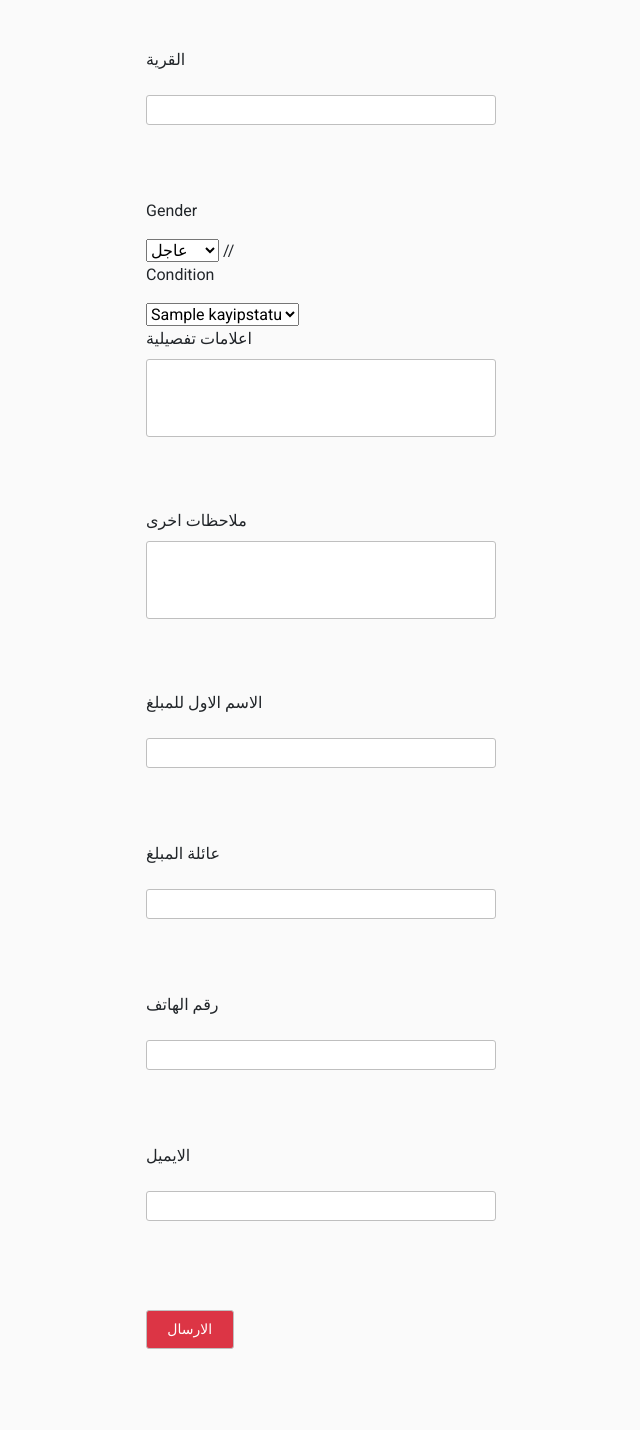
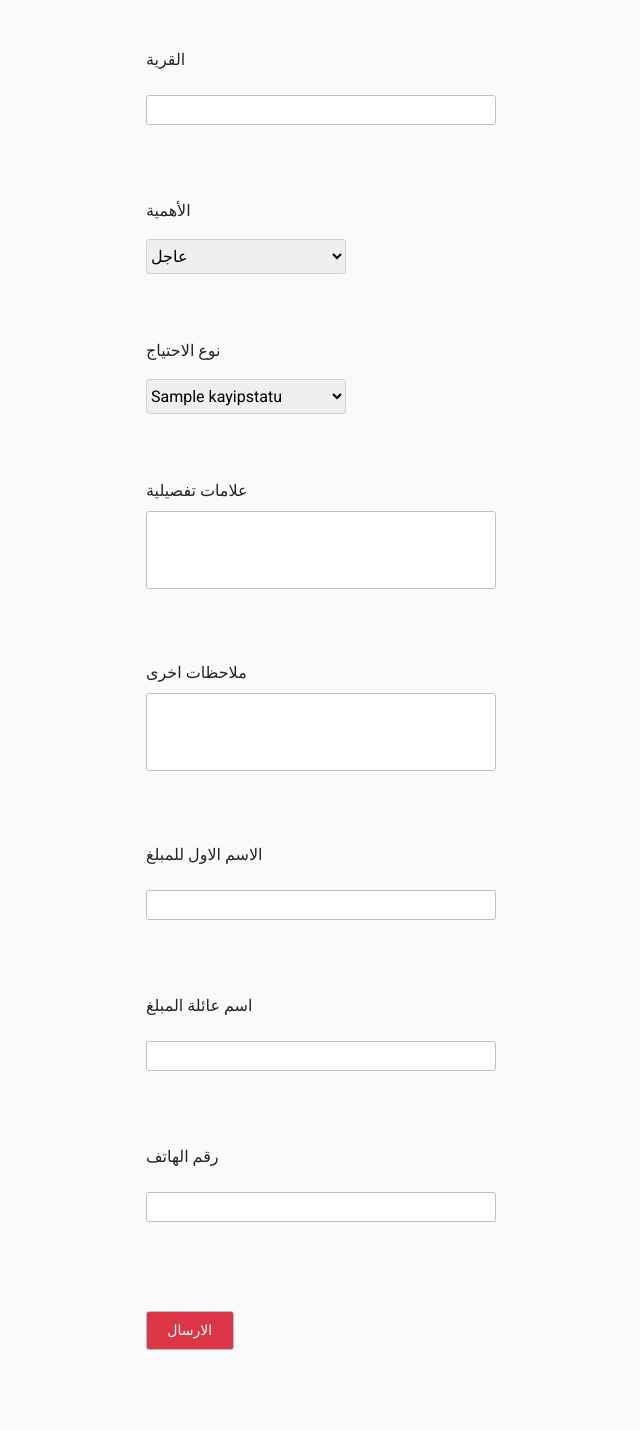
Before and after one commit to tarifkhashaneh/need-gap, a Django app: page /genelform in a window 1280 px wide. Shown: the part 686-2116 px from the top of the page, without its empty margins (319-959 px from the left). Before the commit the page ends 2035 px from the top, so only its background shows below. Run offline with Django 3.2, Linux system fonts and the light colour scheme; tables that the repository leaves empty hold one stand-in row (values such as "Sample post"); data that the repository does not hold is empty; some libraries are stand-ins or nearby versions.

Commit message:
Update generalformdata.html

```diff
--- a/templates/generalformdata.html
+++ b/templates/generalformdata.html
@@ -62,18 +62,19 @@
 
                 <label for="lname">القرية</label><br>
                 <input type="text" name="age"><br><br>
-                <p>Gender</p>
+
+                <p>الأهمية</p>
                 <div>
-                    <select class="الأهمية " name="gender" aria-labelledby="dropdownMenu2">
+                    <select class="gender" name="gender" aria-labelledby="dropdownMenu2">
                         <option value="M" type="button">عاجل</option>
                         <option value="F" type="button">ضروري</option>
                     </select>
-               // </div>
+                </div>
 
 
-                <p>Condition</p>
+                <p>نوع الاحتياج</p>
                 <div>
-                    <select class="نوع الاحتياج" name="kayip_status" aria-labelledby="dropdownMenu2">
+                    <select class="condition" name="kayip_status" aria-labelledby="dropdownMenu2">
                         {% for status in kayipstatus %}
                         <option id="status{{ status.id }}" value="{{ status.id }}" type="button">{{ status }}</option>
                         {% endfor %}
@@ -81,7 +82,7 @@
                 </div>
 
 
-                <label for="lname">اعلامات تفصيلية</label><br>
+                <label for="lname">علامات تفصيلية</label><br>
                 <textarea required name="address" style="resize:none; margin-bottom: 65px;" cols="66"
                     rows="3"></textarea>
 
@@ -89,12 +90,10 @@
                 <textarea name="detail" style="resize:none; margin-bottom: 65px;" cols="66" rows="3"></textarea>
                 <label for="lname">الاسم الاول للمبلغ</label><br>
                 <input required type="text" name="ihbar_first_name"><br><br>
-                <label for="lname">عائلة المبلغ</label><br>
+                <label for="lname">اسم عائلة المبلغ</label><br>
                 <input required type="text" name="ihbar_last_name"><br><br>
                 <label for="lname">رقم الهاتف</label><br>
                 <input required type="text" name="phonenumber"><br><br>
-                <label for="lname">الايميل </label><br>
-                <input required type="text" name="eposta"><br><br>
 
                 <div style="color:red">{{ errors.errors }}</div>
 
```
